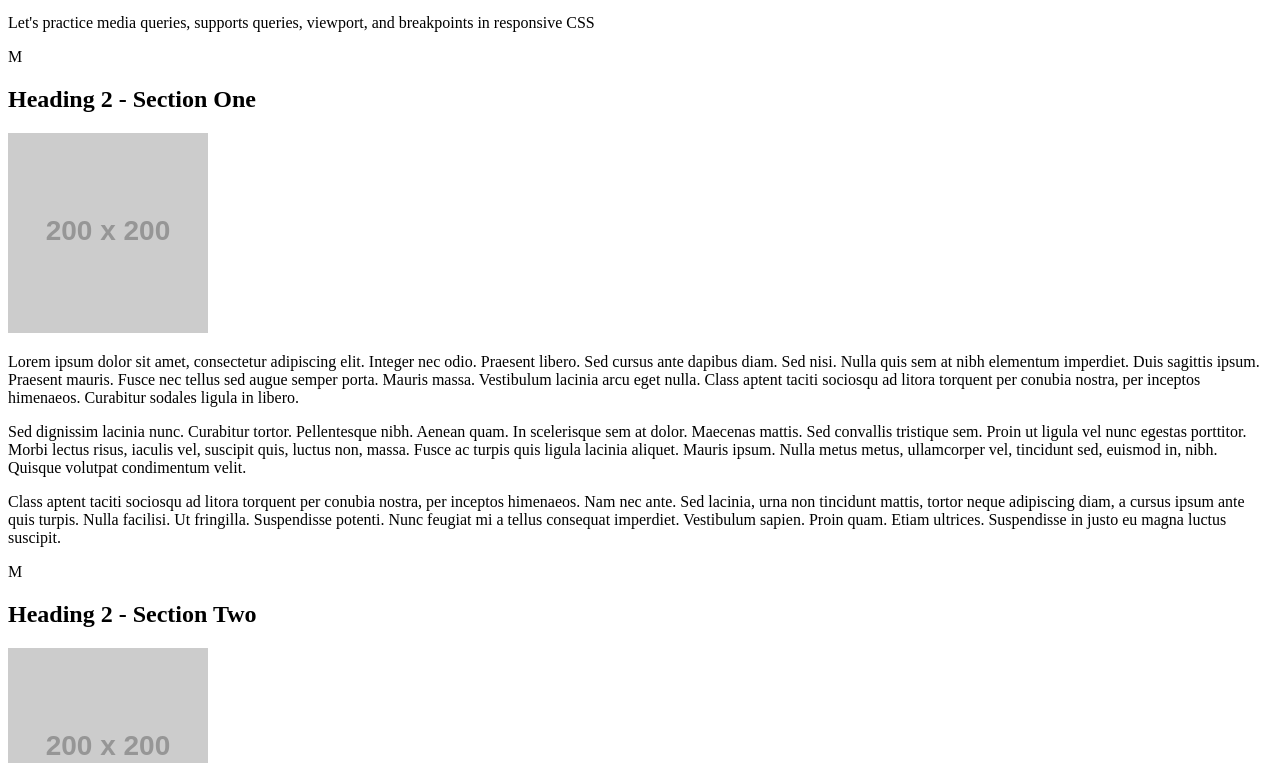
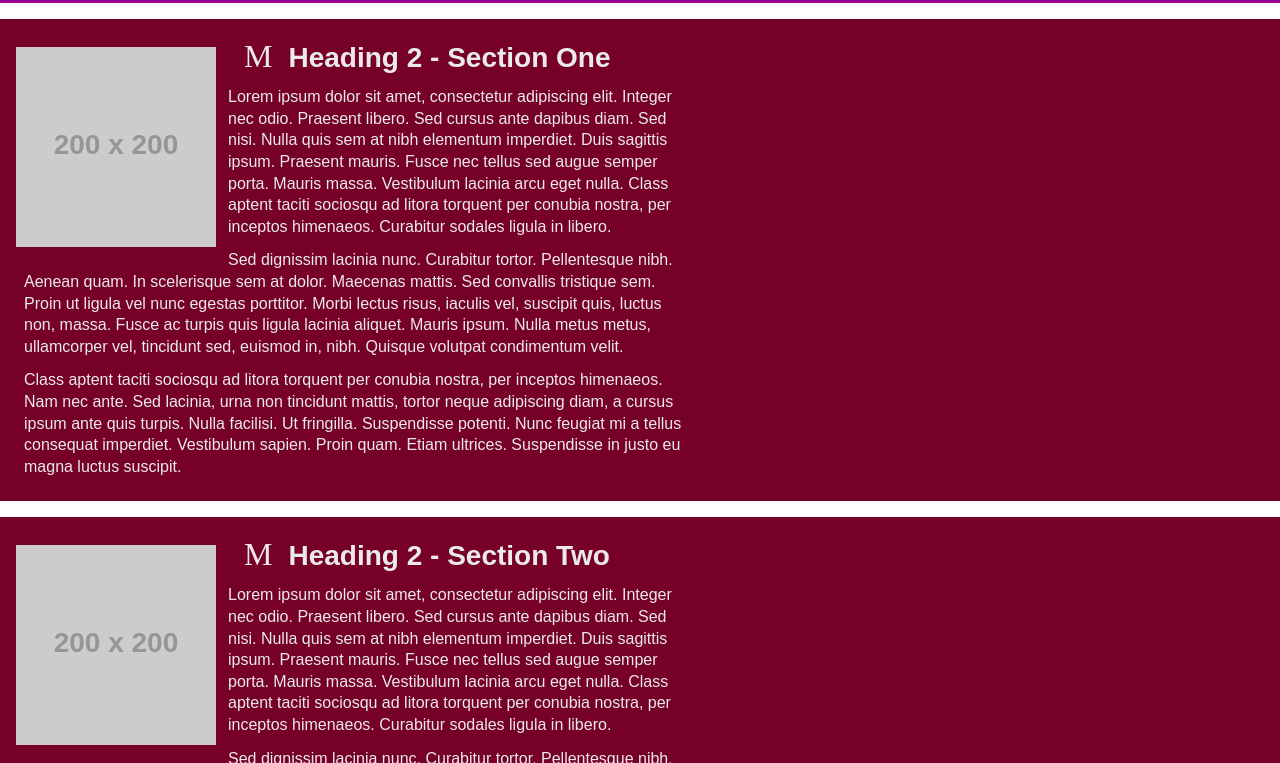
Before and after one commit to ashewell-asu/Viewport, a plain HTML site: page index.html in a window 1280 px wide. Shown: the part 100-863 px from the top of the page. Drawn offline with Linux system fonts and the light colour scheme; placeholder pictures from the web are drawn by us; some icons are missing.

Commit message:
Updated CSS

```diff
--- a/index.html
+++ b/index.html
@@ -11,10 +11,11 @@
         <meta name="robots" content="index,follow">
         <title>Viewport Activity</title>
         <!-- Favicon generated on https://favicon.io with a file/SVG from Font Awesome https://fontawesome.com/v5.15/icons/css3-alt?style=brands -->
-        <link rel="icon" type="image/png" sizes="32x32" href="favicon-32x32.png">
-        <link rel="icon" type="image/png" sizes="16x16" href="favicon-16x16.png">
+        <link rel="icon" type="image/png" sizes="32x32" href="favicon-32x32-1.png">
+        <link rel="icon" type="image/png" sizes="16x16" href="favicon-16x16-1.png">
         <link href="https://res.cloudinary.com/dr6lvwubh/raw/upload/v1581441981/Anicons/anicons-regular.css" rel="stylesheet">
         <!-- Add a link to your properly named CSS file here -->
+        <link rel="stylesheet" href="shewell.style.css">
     </head>
     <body>
         <header>
@@ -25,10 +26,10 @@
             <section id="one">
                 <span class="icon" aria-hidden="true">M</span><h2>Heading 2 - Section One</h2>
                 <picture>
-                    <source media="(min-width: 1380px)" srcset="https://via.placeholder.com/300x300.png">
-                    <source media="(max-width: 1380px) and (min-width: 620px)" srcset="https://via.placeholder.com/200x200.png">
-                    <source media="(max-width: 620px)" srcset="https://via.placeholder.com/500x150.png">
-                    <img src="https://via.placeholder.com/150x150.png" alt="placeholder">
+                    <source media="(min-width: 1380px)" srcset="https://dummyimage.com/300x300.png">
+                    <source media="(max-width: 1380px) and (min-width: 620px)" srcset="https://dummyimage.com/200x200.png">
+                    <source media="(max-width: 620px)" srcset="https://dummyimage.com/500x150.png">
+                    <img src="https://dummyimage.com/150x150.png" alt="placeholder">
                     </picture>
                 <p>
                     Lorem ipsum dolor sit amet, consectetur adipiscing elit. Integer nec odio. Praesent libero. Sed cursus ante dapibus diam. Sed nisi. Nulla quis sem at nibh elementum imperdiet. Duis sagittis ipsum. Praesent mauris. Fusce nec tellus sed augue semper porta. Mauris massa. Vestibulum lacinia arcu eget nulla. Class aptent taciti sociosqu ad litora torquent per conubia nostra, per inceptos himenaeos. Curabitur sodales ligula in libero.
@@ -43,10 +44,10 @@
             <section id="two">
                 <span class="icon" aria-hidden="true">M</span><h2>Heading 2 - Section Two</h2>
                 <picture>
-                    <source media="(min-width: 1380px)" srcset="https://via.placeholder.com/300x300.png">
-                    <source media="(max-width: 1380px) and (min-width: 620px)" srcset="https://via.placeholder.com/200x200.png">
-                    <source media="(max-width: 620px)" srcset="https://via.placeholder.com/500x150.png">
-                    <img src="https://via.placeholder.com/150x150.png" alt="placeholder">
+                    <source media="(min-width: 1380px)" srcset="https://dummyimage.com/300x300.png">
+                    <source media="(max-width: 1380px) and (min-width: 620px)" srcset="https://dummyimage.com/200x200.png">
+                    <source media="(max-width: 620px)" srcset="https://dummyimage.com/500x150.png">
+                    <img src="https://dummyimage.com/150x150.png" alt="placeholder">
                 </picture>
                 <p>
                     Lorem ipsum dolor sit amet, consectetur adipiscing elit. Integer nec odio. Praesent libero. Sed cursus ante dapibus diam. Sed nisi. Nulla quis sem at nibh elementum imperdiet. Duis sagittis ipsum. Praesent mauris. Fusce nec tellus sed augue semper porta. Mauris massa. Vestibulum lacinia arcu eget nulla. Class aptent taciti sociosqu ad litora torquent per conubia nostra, per inceptos himenaeos. Curabitur sodales ligula in libero.
@@ -85,10 +86,10 @@
             <section id="seven">
                 <span class="icon" aria-hidden="true">M</span><h2>Heading 2 - Section Seven</h2>
                 <picture>
-                    <source media="(min-width: 1380px)" srcset="https://via.placeholder.com/300x300.png">
-                    <source media="(max-width: 1380px) and (min-width: 620px)" srcset="https://via.placeholder.com/200x200.png">
-                    <source media="(max-width: 620px)" srcset="https://via.placeholder.com/500x150.png">
-                    <img src="https://via.placeholder.com/150x150.png" alt="placeholder">
+                    <source media="(min-width: 1380px)" srcset="https://dummyimage.com/300x300.png">
+                    <source media="(max-width: 1380px) and (min-width: 620px)" srcset="https://dummyimage.com/200x200.png">
+                    <source media="(max-width: 620px)" srcset="https://dummyimage.com/500x150.png">
+                    <img src="https://dummyimage.com/150x150.png" alt="placeholder">
                 </picture>
                 <p>
                     Lorem ipsum dolor sit amet, consectetur adipiscing elit. Integer nec odio. Praesent libero. Sed cursus ante dapibus diam. Sed nisi. Nulla quis sem at nibh elementum imperdiet. Duis sagittis ipsum. Praesent mauris. Fusce nec tellus sed augue semper porta. Mauris massa. Vestibulum lacinia arcu eget nulla. Class aptent taciti sociosqu ad litora torquent per conubia nostra, per inceptos himenaeos. Curabitur sodales ligula in libero.
@@ -103,10 +104,10 @@
             <section id="eight">
                 <span class="icon" aria-hidden="true">M</span><h2>Heading 2 - Section Eight</h2>
                 <picture>
-                    <source media="(min-width: 1380px)" srcset="https://via.placeholder.com/300x300.png">
-                    <source media="(max-width: 1380px) and (min-width: 620px)" srcset="https://via.placeholder.com/200x200.png">
-                    <source media="(max-width: 620px)" srcset="https://via.placeholder.com/500x150.png">
-                    <img src="https://via.placeholder.com/150x150.png" alt="placeholder">
+                    <source media="(min-width: 1380px)" srcset="https://dummyimage.com/300x300.png">
+                    <source media="(max-width: 1380px) and (min-width: 620px)" srcset="https://dummyimage.com/200x200.png">
+                    <source media="(max-width: 620px)" srcset="https://dummyimage.com/500x150.png">
+                    <img src="https://dummyimage.com/150x150.png" alt="placeholder">
                 </picture>
                 <p>
                     Lorem ipsum dolor sit amet, consectetur adipiscing elit. Integer nec odio. Praesent libero. Sed cursus ante dapibus diam. Sed nisi. Nulla quis sem at nibh elementum imperdiet. Duis sagittis ipsum. Praesent mauris. Fusce nec tellus sed augue semper porta. Mauris massa. Vestibulum lacinia arcu eget nulla. Class aptent taciti sociosqu ad litora torquent per conubia nostra, per inceptos himenaeos. Curabitur sodales ligula in libero.
--- a/shewell.style.css
+++ b/shewell.style.css
@@ -1,7 +1,31 @@
-/* YOUR NAME GOES HERE */
+/* ashewell */
 
 /* --------------- ADD CSS RESET TO THE FILE HERE --------------- */
-
+html, body, div, span, applet, object, iframe,
+h1, h2, h3, h4, h5, h6, p, blockquote, pre,
+a, abbr, acronym, address, big, cite, code,
+del, dfn, em, img, ins, kbd, q, s, samp,
+small, strike, strong, sub, sup, tt, var,
+b, u, i, center,
+dl, dt, dd, ol, ul, li,
+fieldset, form, label, legend,
+table, caption, tbody, tfoot, thead, tr, th, td,
+article, aside, canvas, details, embed,
+figure, figcaption, footer, header, hgroup,
+menu, nav, output, ruby, section, summary,
+time, mark, audio, video {
+	margin: 0;
+	padding: 0;
+	border: 0;
+	font-size: 100%;
+	font: inherit;
+	vertical-align: baseline;
+}
+/* HTML5 display-role reset for older browsers */
+article, aside, details, figcaption, figure,
+footer, header, hgroup, menu, nav, section {
+	display: block;
+}
 
 
 /* ----- AUTOPREFIXER FOR VS CODE WAS USED FOR VENDOR PREFIXES ----- */
@@ -31,6 +55,10 @@
 
 /* ----- CHECK FOR USER DARK MODE PREFERENCE ----- */
 /* --------------- BEGIN USER PREFERS DARK COLOR SCHEME QUERY --------------- */
+@media (prefers-color-scheme: dark){
+    .day.dark-scheme {background: #333; color: white;}
+    .night.dark-scheme {background: #eee; color: black;}
+}
 
 /* CHANGE THE BODY'S BACKGROUND COLOR TO THE DARK GRAY IF THE USER PREFERS DARK MODE */
 
```
Also changed, not shown: favicon-16x16-1.png (added).
